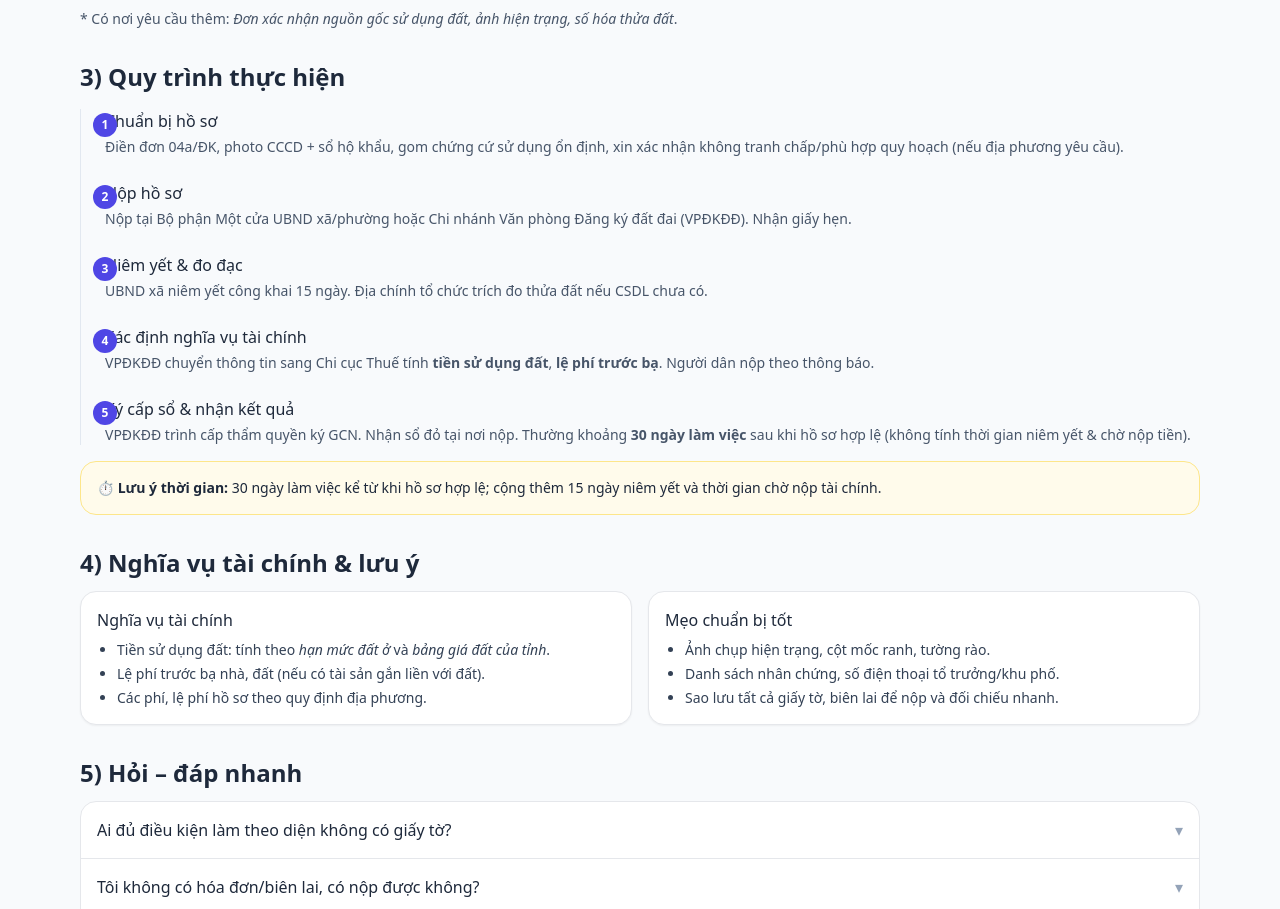
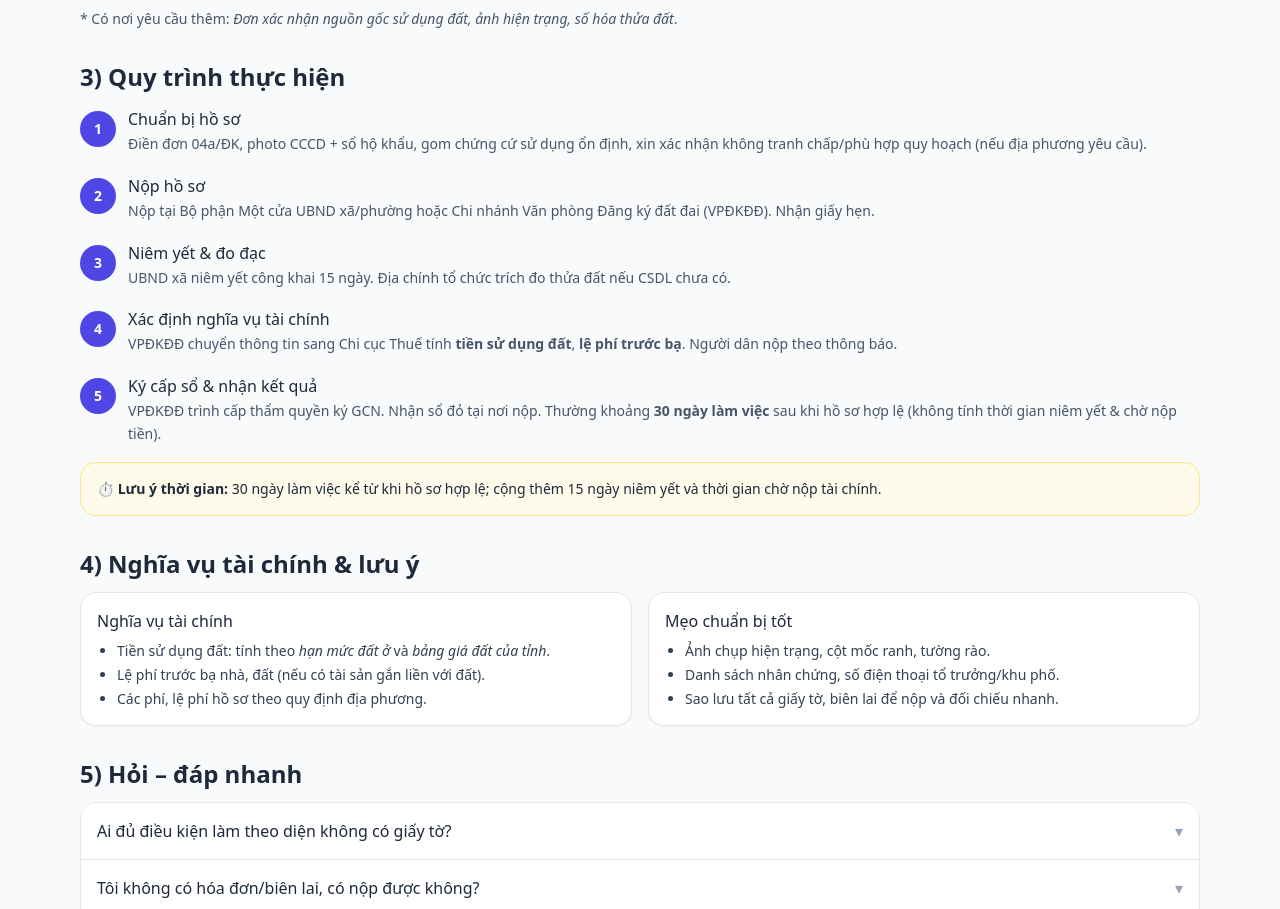
Before and after one commit to TonyTran99/BDS, a plain HTML site: page index.html in a window 1280 px wide. Shown: the part 798-1707 px from the top of the page. Drawn offline with nearby package versions, Linux system fonts and the light colour scheme.

Commit message:
index.html

```diff
--- a/index.html
+++ b/index.html
@@ -109,46 +109,88 @@
     <!-- Quy trình -->
    <section class="mb-8" id="quy-trinh">
   <h2 class="text-2xl font-bold mb-4">3) Quy trình thực hiện</h2>
-      <ol class="relative border-s border-slate-200 pl-6 space-y-6">
-        <li class="relative">
-          <span class="absolute -left-3 top-1 w-6 h-6 rounded-full bg-indigo-600 text-white grid place-items-center text-xs font-bold">1</span>
-          <p class="font-medium">  Chuẩn bị hồ sơ</p>
-          <p class="text-sm text-slate-600 mt-1">
-            Điền đơn 04a/ĐK, photo CCCD + sổ hộ khẩu, gom chứng cứ sử dụng ổn định, xin xác nhận không tranh chấp/phù hợp quy hoạch (nếu địa phương yêu cầu).
+
+  <!-- Dùng grid 2 cột để tránh chồng chữ -->
+  <ol class="space-y-5">
+    <!-- 1 -->
+    <li class="grid grid-cols-[2.25rem,1fr] gap-3 items-start">
+      <div aria-hidden="true"
+           class="mt-0.5 flex h-9 w-9 items-center justify-center rounded-full bg-indigo-600 text-white text-sm font-bold">
+        1
+      </div>
+      <div>
+        <p class="font-medium leading-tight">Chuẩn bị hồ sơ</p>
+        <p class="text-sm text-slate-600 mt-1 leading-relaxed">
+          Điền đơn 04a/ĐK, photo CCCD + sổ hộ khẩu, gom chứng cứ sử dụng ổn định,
+          xin xác nhận không tranh chấp/phù hợp quy hoạch (nếu địa phương yêu cầu).
         </p>
+      </div>
     </li>
-        <li class="relative">
-          <span class="absolute -left-3 top-1 w-6 h-6 rounded-full bg-indigo-600 text-white grid place-items-center text-xs font-bold">2</span>
-          <p class="font-medium">  Nộp hồ sơ</p>
-          <p class="text-sm text-slate-600 mt-1">
-            Nộp tại Bộ phận Một cửa UBND xã/phường hoặc Chi nhánh Văn phòng Đăng ký đất đai (VPĐKĐĐ). Nhận giấy hẹn.
+
+    <!-- 2 -->
+    <li class="grid grid-cols-[2.25rem,1fr] gap-3 items-start">
+      <div aria-hidden="true"
+           class="mt-0.5 flex h-9 w-9 items-center justify-center rounded-full bg-indigo-600 text-white text-sm font-bold">
+        2
+      </div>
+      <div>
+        <p class="font-medium leading-tight">Nộp hồ sơ</p>
+        <p class="text-sm text-slate-600 mt-1 leading-relaxed">
+          Nộp tại Bộ phận Một cửa UBND xã/phường hoặc Chi nhánh Văn phòng Đăng ký đất đai (VPĐKĐĐ).
+          Nhận giấy hẹn.
         </p>
+      </div>
     </li>
-        <li class="relative">
-          <span class="absolute -left-3 top-1 w-6 h-6 rounded-full bg-indigo-600 text-white grid place-items-center text-xs font-bold">3</span>
-          <p class="font-medium">  Niêm yết & đo đạc</p>
-          <p class="text-sm text-slate-600 mt-1">
+
+    <!-- 3 -->
+    <li class="grid grid-cols-[2.25rem,1fr] gap-3 items-start">
+      <div aria-hidden="true"
+           class="mt-0.5 flex h-9 w-9 items-center justify-center rounded-full bg-indigo-600 text-white text-sm font-bold">
+        3
+      </div>
+      <div>
+        <p class="font-medium leading-tight">Niêm yết & đo đạc</p>
+        <p class="text-sm text-slate-600 mt-1 leading-relaxed">
           UBND xã niêm yết công khai 15 ngày. Địa chính tổ chức trích đo thửa đất nếu CSDL chưa có.
         </p>
+      </div>
     </li>
-        <li class="relative">
-          <span class="absolute -left-3 top-1 w-6 h-6 rounded-full bg-indigo-600 text-white grid place-items-center text-xs font-bold">4</span>
-          <p class="font-medium">  Xác định nghĩa vụ tài chính</p>
-          <p class="text-sm text-slate-600 mt-1">
-            VPĐKĐĐ chuyển thông tin sang Chi cục Thuế tính <strong>tiền sử dụng đất</strong>, <strong>lệ phí trước bạ</strong>. Người dân nộp theo thông báo.
+
+    <!-- 4 -->
+    <li class="grid grid-cols-[2.25rem,1fr] gap-3 items-start">
+      <div aria-hidden="true"
+           class="mt-0.5 flex h-9 w-9 items-center justify-center rounded-full bg-indigo-600 text-white text-sm font-bold">
+        4
+      </div>
+      <div>
+        <p class="font-medium leading-tight">Xác định nghĩa vụ tài chính</p>
+        <p class="text-sm text-slate-600 mt-1 leading-relaxed">
+          VPĐKĐĐ chuyển thông tin sang Chi cục Thuế tính <strong>tiền sử dụng đất</strong>,
+          <strong>lệ phí trước bạ</strong>. Người dân nộp theo thông báo.
         </p>
+      </div>
     </li>
-        <li class="relative">
-          <span class="absolute -left-3 top-1 w-6 h-6 rounded-full bg-indigo-600 text-white grid place-items-center text-xs font-bold">5</span>
-          <p class="font-medium">  Ký cấp sổ & nhận kết quả</p>
-          <p class="text-sm text-slate-600 mt-1">
-            VPĐKĐĐ trình cấp thẩm quyền ký GCN. Nhận sổ đỏ tại nơi nộp. Thường khoảng <strong>30 ngày làm việc</strong> sau khi hồ sơ hợp lệ (không tính thời gian niêm yết & chờ nộp tiền).
+
+    <!-- 5 -->
+    <li class="grid grid-cols-[2.25rem,1fr] gap-3 items-start">
+      <div aria-hidden="true"
+           class="mt-0.5 flex h-9 w-9 items-center justify-center rounded-full bg-indigo-600 text-white text-sm font-bold">
+        5
+      </div>
+      <div>
+        <p class="font-medium leading-tight">Ký cấp sổ & nhận kết quả</p>
+        <p class="text-sm text-slate-600 mt-1 leading-relaxed">
+          VPĐKĐĐ trình cấp thẩm quyền ký GCN. Nhận sổ đỏ tại nơi nộp.
+          Thường khoảng <strong>30 ngày làm việc</strong> sau khi hồ sơ hợp lệ
+          (không tính thời gian niêm yết & chờ nộp tiền).
         </p>
+      </div>
     </li>
   </ol>
 
   <div class="mt-4 p-4 bg-amber-50 border border-amber-200 rounded-2xl text-sm">
-        ⏱️ <b>Lưu ý thời gian:</b> 30 ngày làm việc kể từ khi hồ sơ hợp lệ; cộng thêm 15 ngày niêm yết và thời gian chờ nộp tài chính.
+    ⏱️ <b>Lưu ý thời gian:</b> 30 ngày làm việc kể từ khi hồ sơ hợp lệ; cộng thêm 15 ngày niêm yết
+    và thời gian chờ nộp tài chính.
   </div>
 </section>
 
```
Lines whose indentation alone changed are shown as unchanged.
